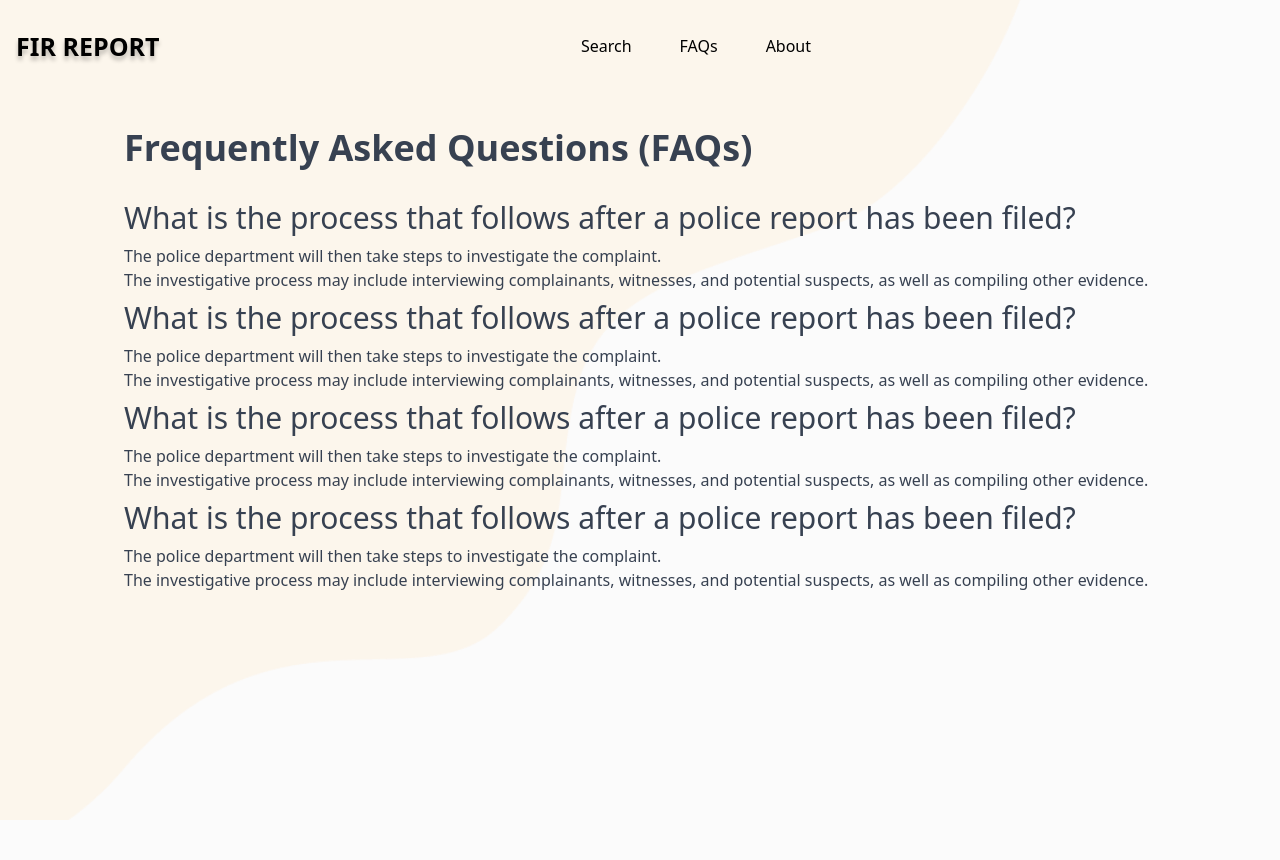
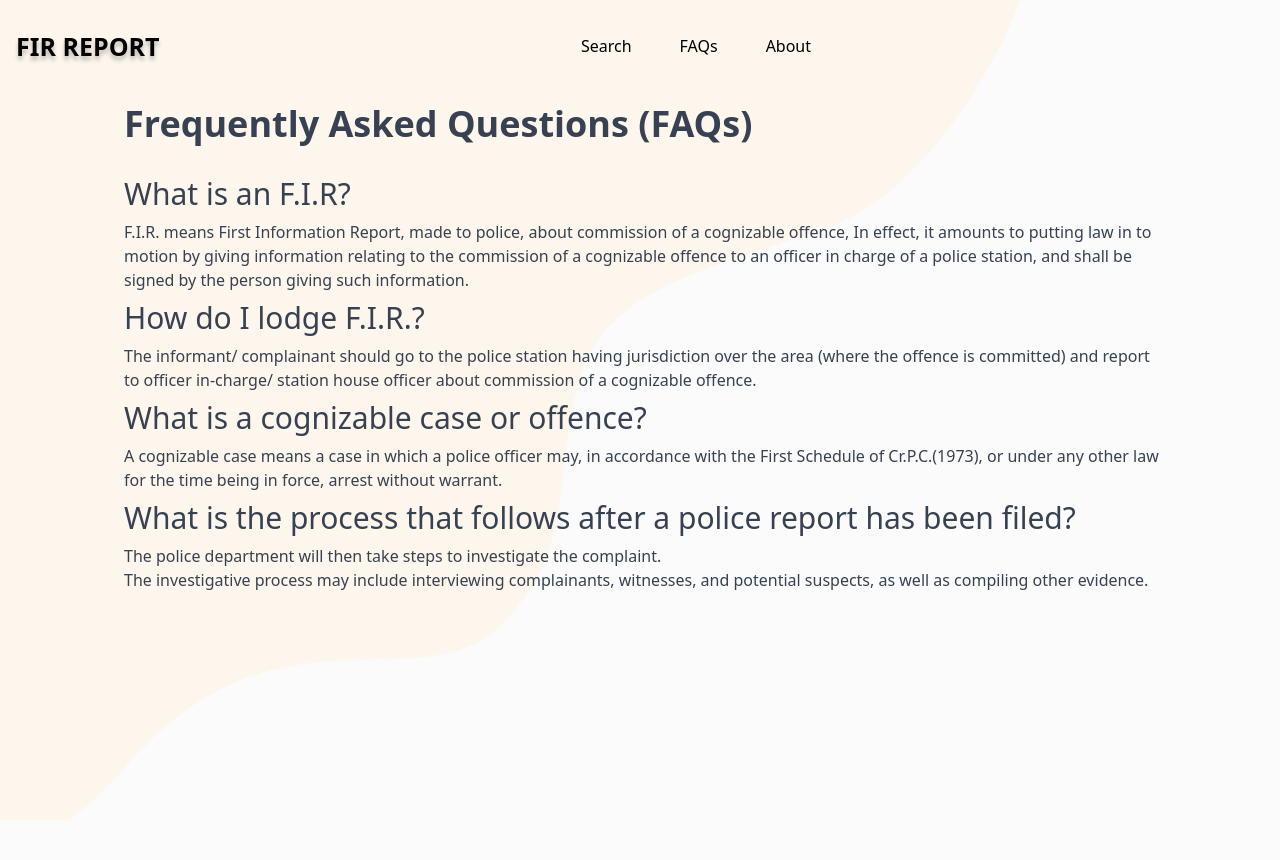
Before and after one commit to CommanderAstern/DBMS_RAP, a Django app: page /faqs/ in a window 1280 px wide; the page is wider, and only the part inside the window is pictured. Shown: the top 860 px of that part. Run offline with Django 4.2, Linux system fonts and the light colour scheme.

Commit message:
modified faqs

```diff
--- a/templates/faqs/faqs.html
+++ b/templates/faqs/faqs.html
@@ -23,12 +23,12 @@
         </div>
         <div class="hidden xl:block xl:w-1/3 z-40">
           <ul class="flex justify-center">
-            <li class="mr-12"><a class="text-coolGray-500 hover:text-coolGray-900 font-medium"
-                href="/search">Search</a></li>
+            <li class="mr-12"><a class="text-coolGray-500 hover:text-coolGray-900 font-medium" href="/search">Search</a>
+            </li>
             <li class="mr-12"><a class="text-coolGray-500 hover:text-coolGray-900 font-medium" href="/faqs">FAQs</a>
             </li>
-            <li class="mr-12"><a class="text-coolGray-500 hover:text-coolGray-900 font-medium"
-                href="/about">About</a></li>
+            <li class="mr-12"><a class="text-coolGray-500 hover:text-coolGray-900 font-medium" href="/about">About</a>
+            </li>
           </ul>
         </div>
         <div class="hidden xl:block xl:w-1/3">
@@ -45,27 +45,26 @@
   <div class="inline-flex flex-col space-y-2 items-start justify-end z-50 faq">
     <p class="text-4xl font-bold leading-10 text-gray-700">Frequently Asked Questions (FAQs)</p>
     <br />
-    <p class="text-3xl font-medium leading-9 text-gray-700">What is the process that follows after a police report has
-      been filed?
+    <p class="text-3xl font-medium leading-9 text-gray-700">What is an F.I.R?
       <br />
     </p>
-    <p class="text-base leading-normal text-gray-700">The police department will then take steps to investigate the
-      complaint. <br />The investigative process may include interviewing complainants, witnesses, and potential
-      suspects, as well as compiling other evidence. </p>
-    <p class="text-3xl font-medium leading-9 text-gray-700">What is the process that follows after a police report has
-      been filed?
+    <p class="text-base leading-normal text-gray-700">F.I.R. means First Information Report, made to police, about
+      commission of a cognizable offence, In effect, it amounts to putting law in to motion by giving information
+      relating to the commission of a cognizable offence to an officer in charge of a police station, and shall be
+      signed by the person giving such information.</p>
+    <p class="text-3xl font-medium leading-9 text-gray-700">How do I lodge F.I.R.?
       <br />
     </p>
-    <p class="text-base leading-normal text-gray-700">The police department will then take steps to investigate the
-      complaint. <br />The investigative process may include interviewing complainants, witnesses, and potential
-      suspects, as well as compiling other evidence. </p>
-    <p class="text-3xl font-medium leading-9 text-gray-700">What is the process that follows after a police report has
-      been filed?
+    <p class="text-base leading-normal text-gray-700">The informant/ complainant should go to the police station having
+      jurisdiction over the area (where the offence is committed) and report to officer in-charge/ station house officer
+      about commission of a cognizable offence.
+    </p>
+    <p class="text-3xl font-medium leading-9 text-gray-700">What is a cognizable case or offence?
       <br />
     </p>
-    <p class="text-base leading-normal text-gray-700">The police department will then take steps to investigate the
-      complaint. <br />The investigative process may include interviewing complainants, witnesses, and potential
-      suspects, as well as compiling other evidence. </p>
+    <p class="text-base leading-normal text-gray-700">A cognizable case means a case in which a police officer may, in
+      accordance with the First Schedule of Cr.P.C.(1973), or under any other law for the time being in force, arrest
+      without warrant.</p>
     <p class="text-3xl font-medium leading-9 text-gray-700">What is the process that follows after a police report has
       been filed?
       <br />
```
Also changed, not shown: templates/form/form.html (deleted, +0 -95 lines).
